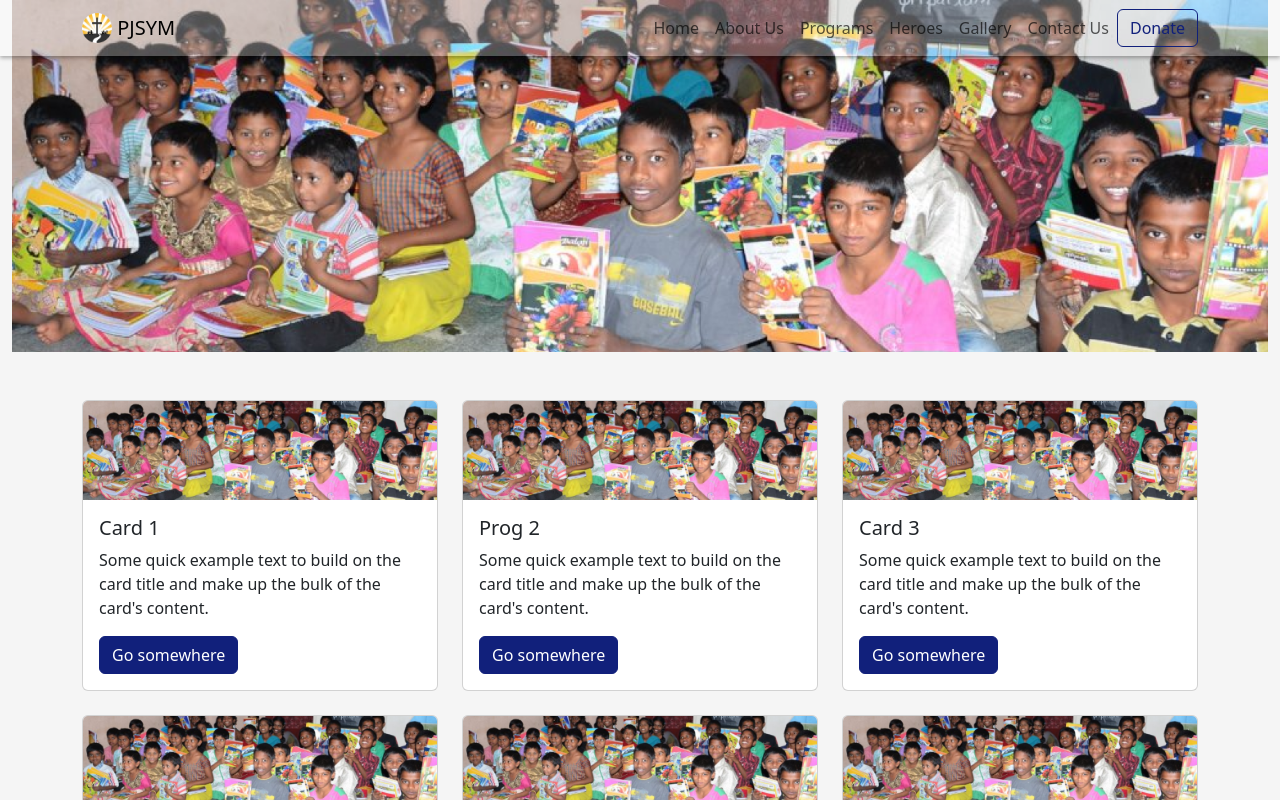
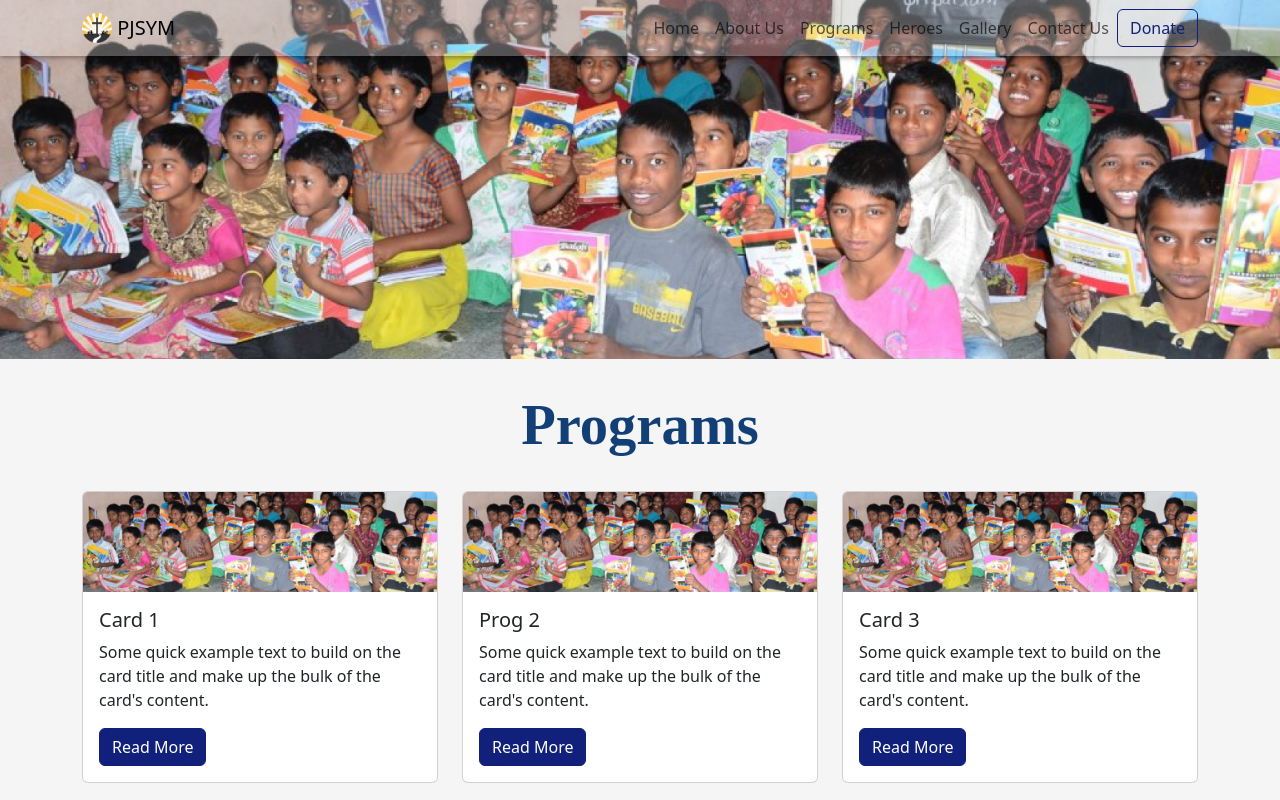
Before and after one commit to Neha220803/pjsym, a React (Create React App) app: page /programs in a window 1280 px wide. Shown: the top 800 px of the page. Built offline with nearby package versions, Linux system fonts and the light colour scheme.

Commit message:
heading changes

```diff
--- a/src/components/donate/donate.js
+++ b/src/components/donate/donate.js
@@ -13,7 +13,8 @@ export const Donate = () => {
             <section>
                 <Container>
                     <Row>
-                        <div className='d-flex my-5 justify-content-start'><h1>Donate Now</h1></div>
+                        <div className='each-head my-4'>Donate Now</div>
+
                     </Row>
                     <div>
                         <Form>
--- a/src/components/gallery/galler_page.js
+++ b/src/components/gallery/galler_page.js
@@ -85,8 +85,12 @@ export const GalleryPage = () => {
     const totalRows = Math.ceil(totalImages / imagesPerPage);
     return (
         <div>
-            <img alt="mission img" src={gallerybg} className="img-fluid w-100 mb-4" />
+            <img alt="mission img" src={gallerybg} className="img-fluid w-100" />
             <Container>
+                <Row>
+                    <div className='each-head d-flex justify-content-center my-4'>Gallery</div>
+
+                </Row>
                 {Array.from({ length: totalRows }).map((_, rowIndex) => (
                     <Row key={rowIndex} className="mb-3">
                         {Array.from({ length: imagesPerPage }).map((_, colIndex) => {
--- a/src/components/heros/HerosPage.js
+++ b/src/components/heros/HerosPage.js
@@ -34,6 +34,10 @@ export const HerosPage = () => {
             <img alt="mission img" src={herosbg} className="img-fluid w-100" />
             <Container>
                 <div>
+                    <Row>
+                        <div className='each-head d-flex justify-content-center my-4'>Heros Stories</div>
+
+                    </Row>
                     {cardData.map((card, index) => (
                         <Card key={index} className="mb-3">
                             <Card.Body>
--- a/src/components/programs/ProgamsPage.js
+++ b/src/components/programs/ProgamsPage.js
@@ -33,14 +33,11 @@ const programData = [
 export const ProgamsPage = () => {
     return (
         <div>
-            <Container fluid className="mb-5 d-flex justify-content-center">
+            <img alt="mission img" src={progbg} className="img-fluid w-100" />
             <Row>
-                    <Col>
-                        <img alt="mission img" src={progbg} className="img-fluid w-100" />
-                    </Col>
+                <div className='each-head d-flex justify-content-center my-4'>Programs</div>
             </Row>
-            </Container >
-            <section>
+
             <Container className="d-flex justify-content-center">
                 <Row>
                     {programData.map((program, index) => (
@@ -50,14 +47,14 @@ export const ProgamsPage = () => {
                                 <Card.Body>
                                     <Card.Title>{program.title}</Card.Title>
                                     <Card.Text>{program.text}</Card.Text>
-                                        <Button variant="primary">Go somewhere</Button>
+                                    <Button variant="primary">Read More</Button>
                                 </Card.Body>
                             </Card>
                         </Col>
                     ))}
                 </Row>
             </Container>
-            </section>
+
             <Footer />
         </div>
     )
--- a/src/index.css
+++ b/src/index.css
@@ -19,6 +19,14 @@ header {
   background-size: cover;
   background-position: center;
   background-attachment: fixed;
+}
+
+.each-head {
+  color: #124076;
+  font-size: 56.56px;
+  font-family: Inknut Antiqua;
+  font-weight: 700;
+  word-wrap: break-word
 }
 
 .image-container {
```
Lines whose indentation alone changed are shown as unchanged.
